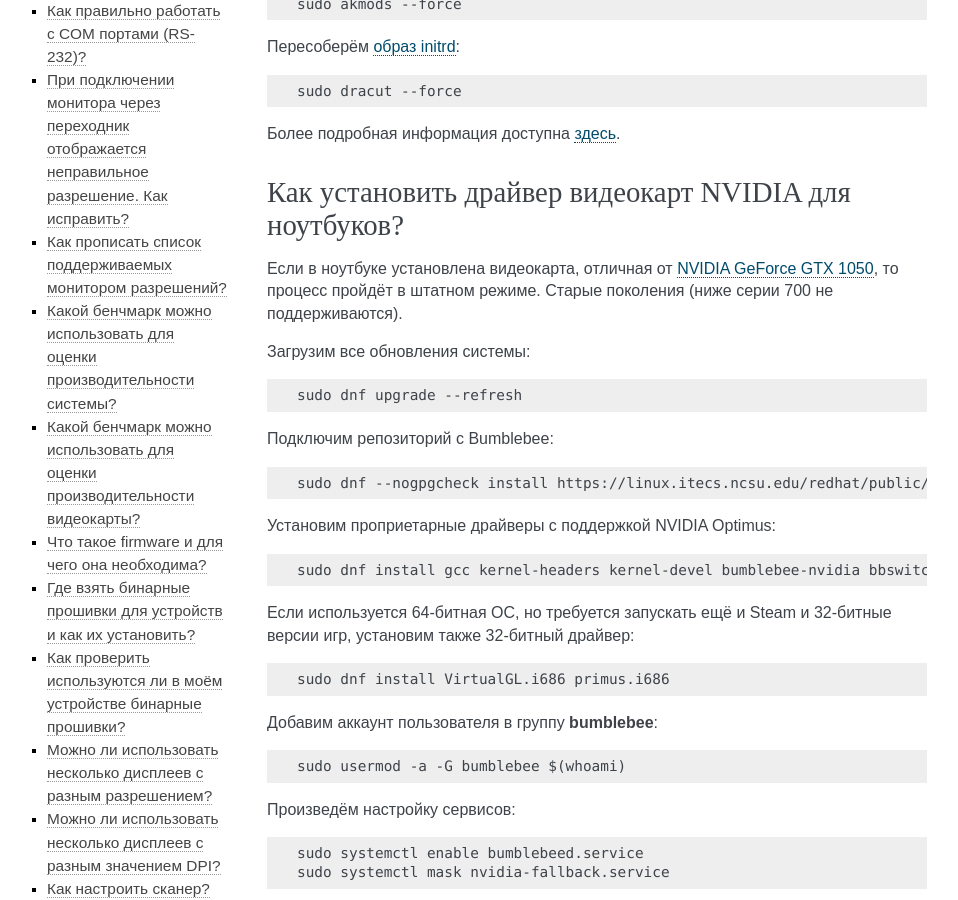
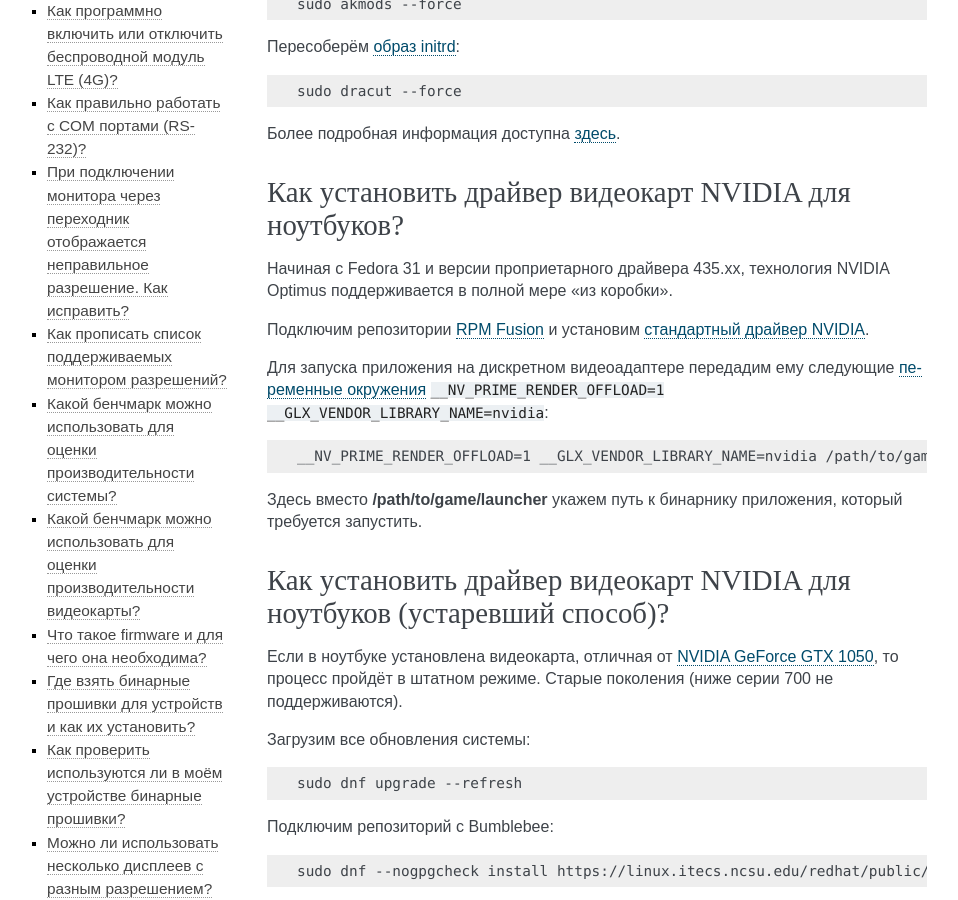
Before and after one commit to RussianFedora/FAQ, a Sphinx documentation site: the page built from source/hardware.rst, in a window 1280 px wide and 900 px high, scrolled down 2227 px. Shown: the whole window, without its empty margins (153-1111 px from the left). Built offline with Sphinx 7.4.7, drawn with Linux system fonts in a browser that asks for light colours; some of the changed text lies outside the part shown.

Commit message:
Added question about new NVIDIA Optimus driver.

```diff
--- a/source/hardware.rst
+++ b/source/hardware.rst
@@ -155,11 +155,29 @@
 
 Более подробная информация доступна `здесь <https://www.easycoding.org/2017/01/11/pravilnaya-ustanovka-drajverov-nvidia-v-fedora.html>`__.
 
-.. index:: video, gpu, repository, nvidia, drivers, third-party, bumblebee, primus, optimus
+.. index:: video, gpu, repository, nvidia, drivers, third-party, optimus
 .. _nvidia-optimus:
 
 Как установить драйвер видеокарт NVIDIA для ноутбуков?
 =========================================================
+
+Начиная с Fedora 31 и версии проприетарного драйвера 435.xx, технология NVIDIA Optimus поддерживается в полной мере "из коробки".
+
+Подключим репозитории :ref:`RPM Fusion <rpmfusion>` и установим :ref:`стандартный драйвер NVIDIA <nvidia-standard>`.
+
+Для запуска приложения на дискретном видеоадаптере передадим ему следующие :ref:`переменные окружения <env-set>` ``__NV_PRIME_RENDER_OFFLOAD=1 __GLX_VENDOR_LIBRARY_NAME=nvidia``:
+
+.. code-block:: text
+
+    __NV_PRIME_RENDER_OFFLOAD=1 __GLX_VENDOR_LIBRARY_NAME=nvidia /path/to/game/launcher
+
+Здесь вместо **/path/to/game/launcher** укажем путь к бинарнику приложения, который требуется запустить.
+
+.. index:: video, gpu, repository, nvidia, drivers, third-party, bumblebee, primus, optimus
+.. _nvidia-legacy-optimus:
+
+Как установить драйвер видеокарт NVIDIA для ноутбуков (устаревший способ)?
+=============================================================================
 
 Если в ноутбуке установлена видеокарта, отличная от :ref:`NVIDIA GeForce GTX 1050 <nvidia-gtx1050>`, то процесс пройдёт в штатном режиме. Старые поколения (ниже серии 700 не поддерживаются).
 
@@ -854,7 +872,15 @@
 
 Актуальные версии клиента Steam `поддерживают <https://support.steampowered.com/kb_article.php?ref=6316-GJKC-7437>`__ технологию NVIDIA Optimus "из коробки" если установлен :ref:`проприетарный драйвер Bumblebee <nvidia-optimus>`.
 
-Чтобы запустить игру на дискретной видеокарте, нажмём **правой кнопкой мыши** по нужной игре в Библиотеке, выберем пункт контекстного меню **Свойства**, нажмём кнопку **Установить параметры запуска** и в открывшемся окне введём следующее:
+Чтобы запустить игру на дискретной видеокарте, нажмём **правой кнопкой мыши** по нужной игре в Библиотеке, выберем пункт контекстного меню **Свойства**, нажмём кнопку **Установить параметры запуска** и в открывшемся окне введём команду.
+
+Для :ref:`современных драйверов Optimus <nvidia-optimus>`:
+
+.. code-block:: text
+
+    __NV_PRIME_RENDER_OFFLOAD=1 __GLX_VENDOR_LIBRARY_NAME=nvidia %command%
+
+Для :ref:`устаревших драйверов Bumblebee <nvidia-legacy-optimus>`:
 
 .. code-block:: text
 
```
